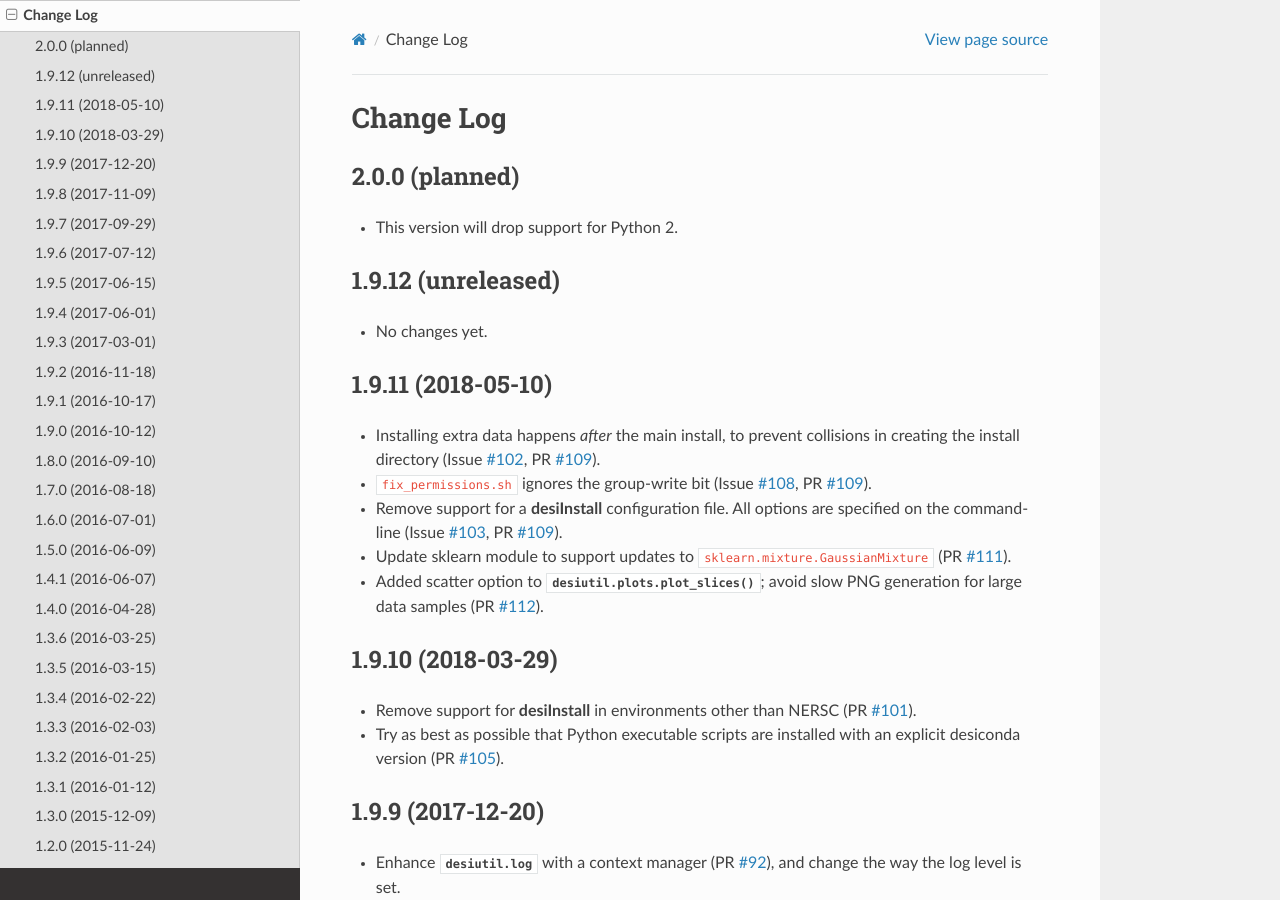
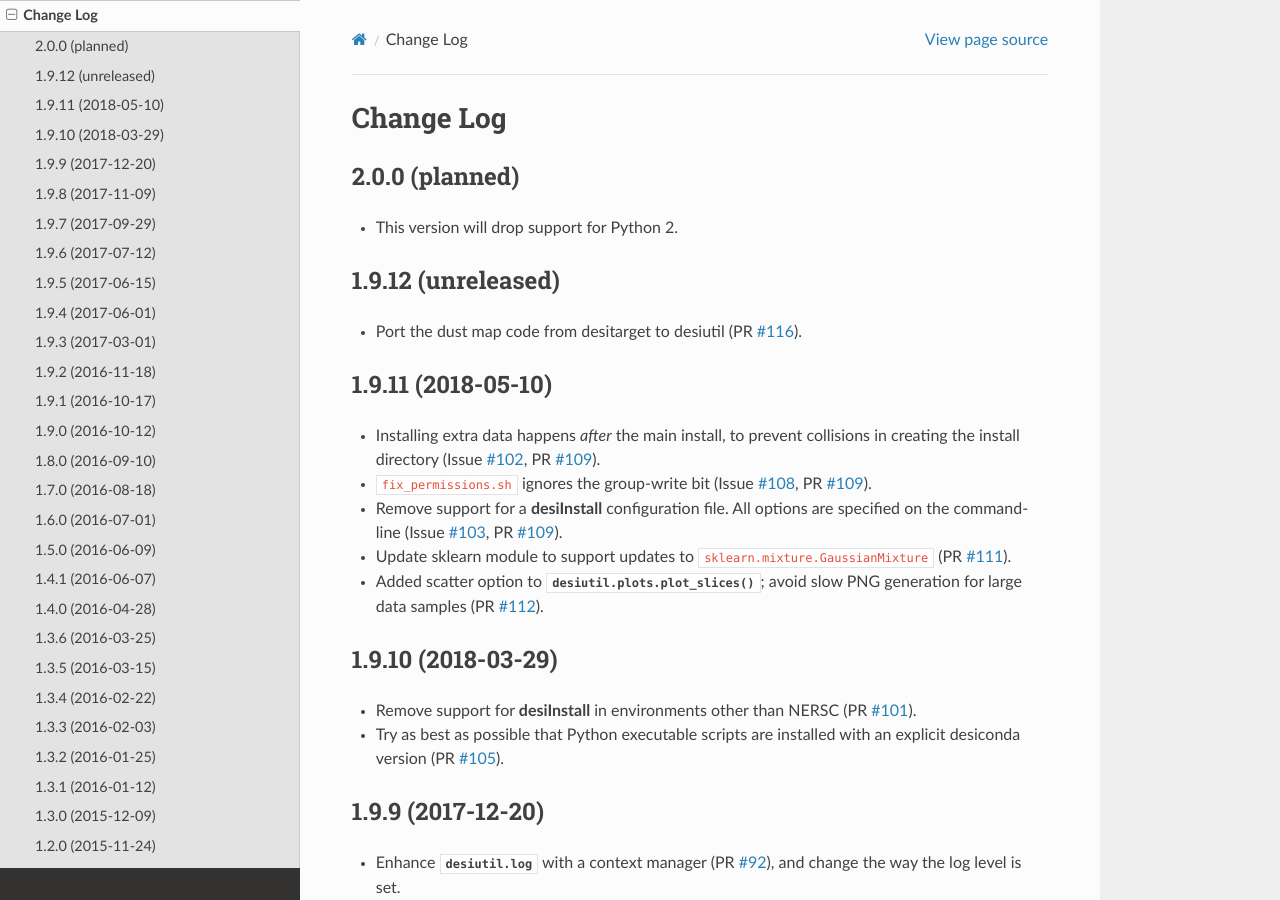
Before and after one commit to desihub/desiutil, a Sphinx documentation site: the page built from doc/changes.rst, in a window 1280 px wide and 900 px high. Built offline with Sphinx 7.4.7 and the Read the Docs theme 2.0.0, drawn with Linux system fonts in a browser that asks for light colours.

Commit message:
updating the changes docs [ci skip]

```diff
--- a/doc/changes.rst
+++ b/doc/changes.rst
@@ -10,7 +10,9 @@ Change Log
 1.9.12 (unreleased)
 -------------------
 
-* No changes yet.
+* Port the dust map code from desitarget to desiutil (PR `#116`_).
+
+.. _`#116`: https://github.com/desihub/desiutil/pull/116
 
 1.9.11 (2018-05-10)
 -------------------
```
